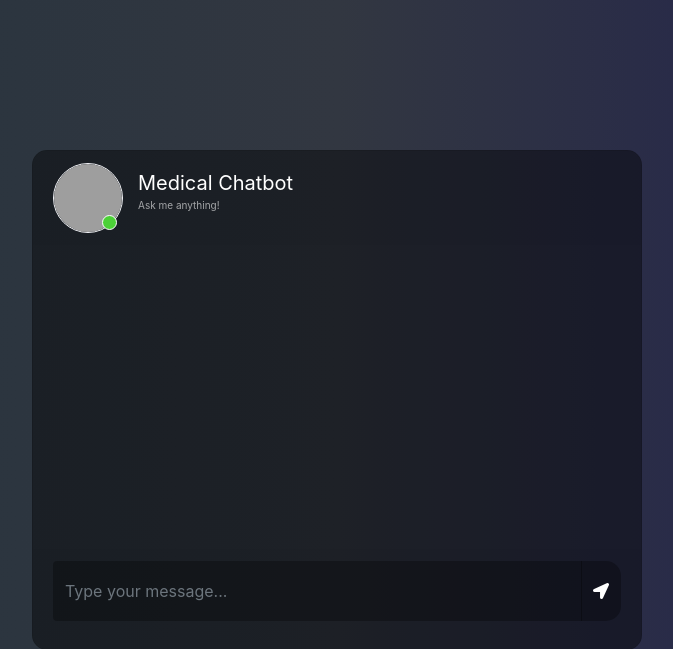
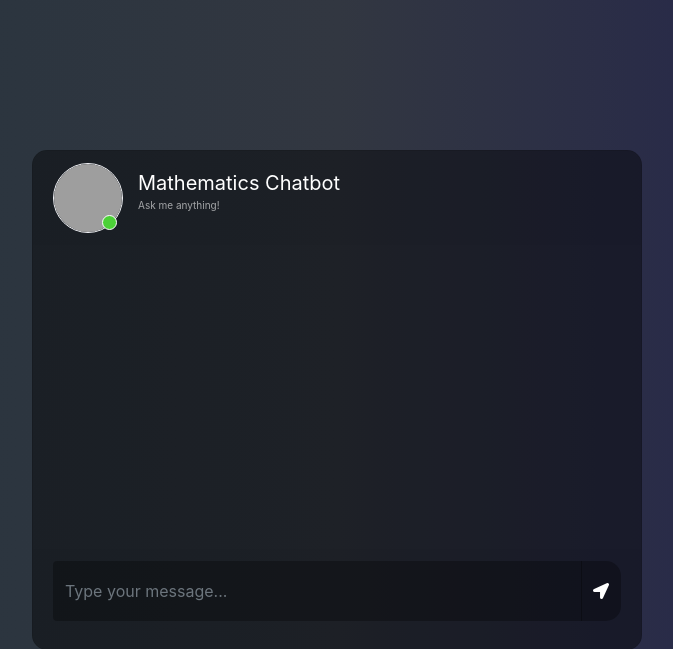
Before and after one commit to HoMinhHao/Maths-chatbot-using-Llama2, a Flask app: page / in a window 1280 px wide. Shown: the top 649 px of the page, without its empty margins (303-976 px from the left). Run offline with Flask 3, Linux system fonts and the light colour scheme; some libraries are stand-ins or nearby versions; grey boxes are pictures that could not be loaded.

Commit message:
Updated file

```diff
--- a/templates/chat.html
+++ b/templates/chat.html
@@ -26,7 +26,7 @@
 									<span class="online_icon"></span>
 								</div>
 								<div class="user_info">
-									<span>Medical Chatbot</span>
+									<span>Mathematics Chatbot</span>
 									<p>Ask me anything!</p>
 								</div>
 							</div>
```
